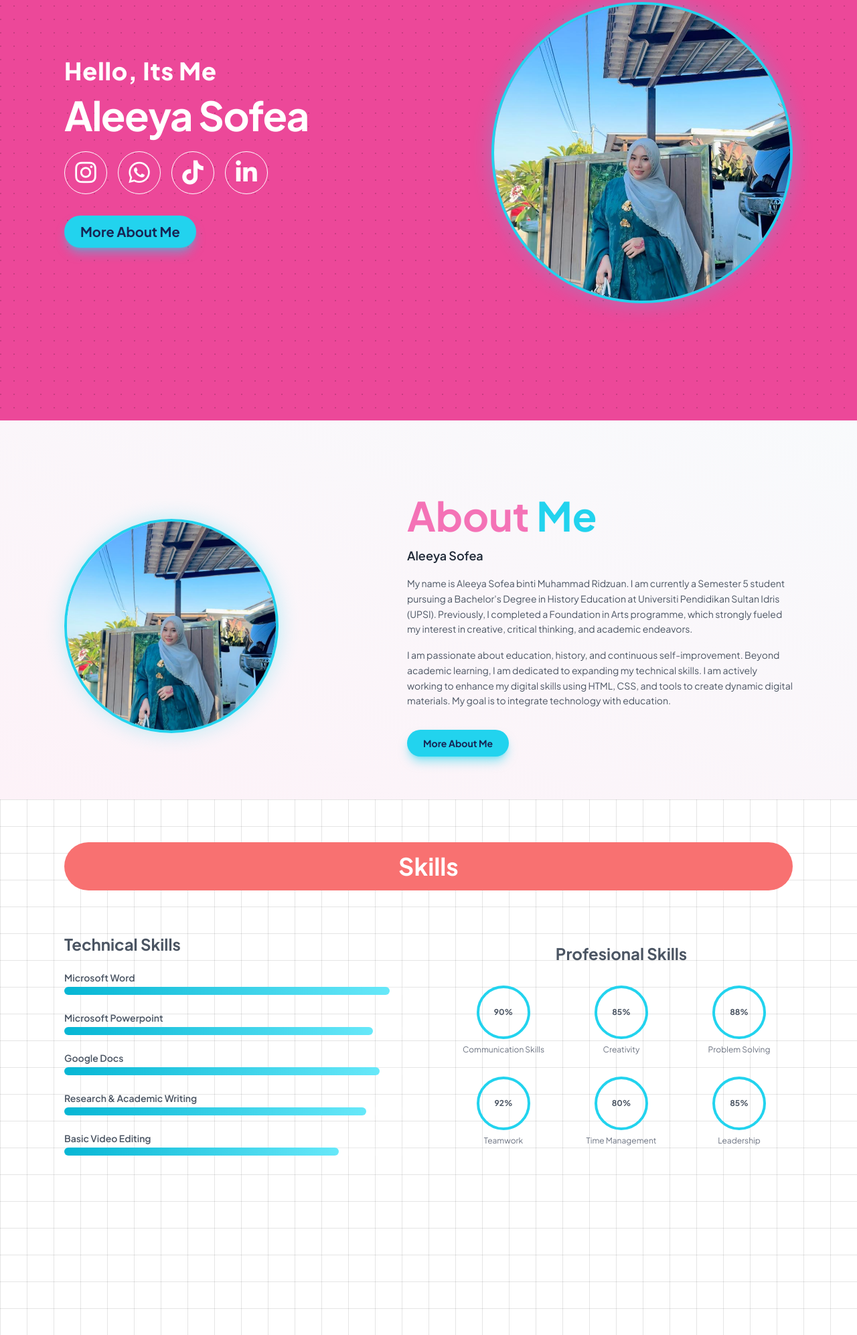
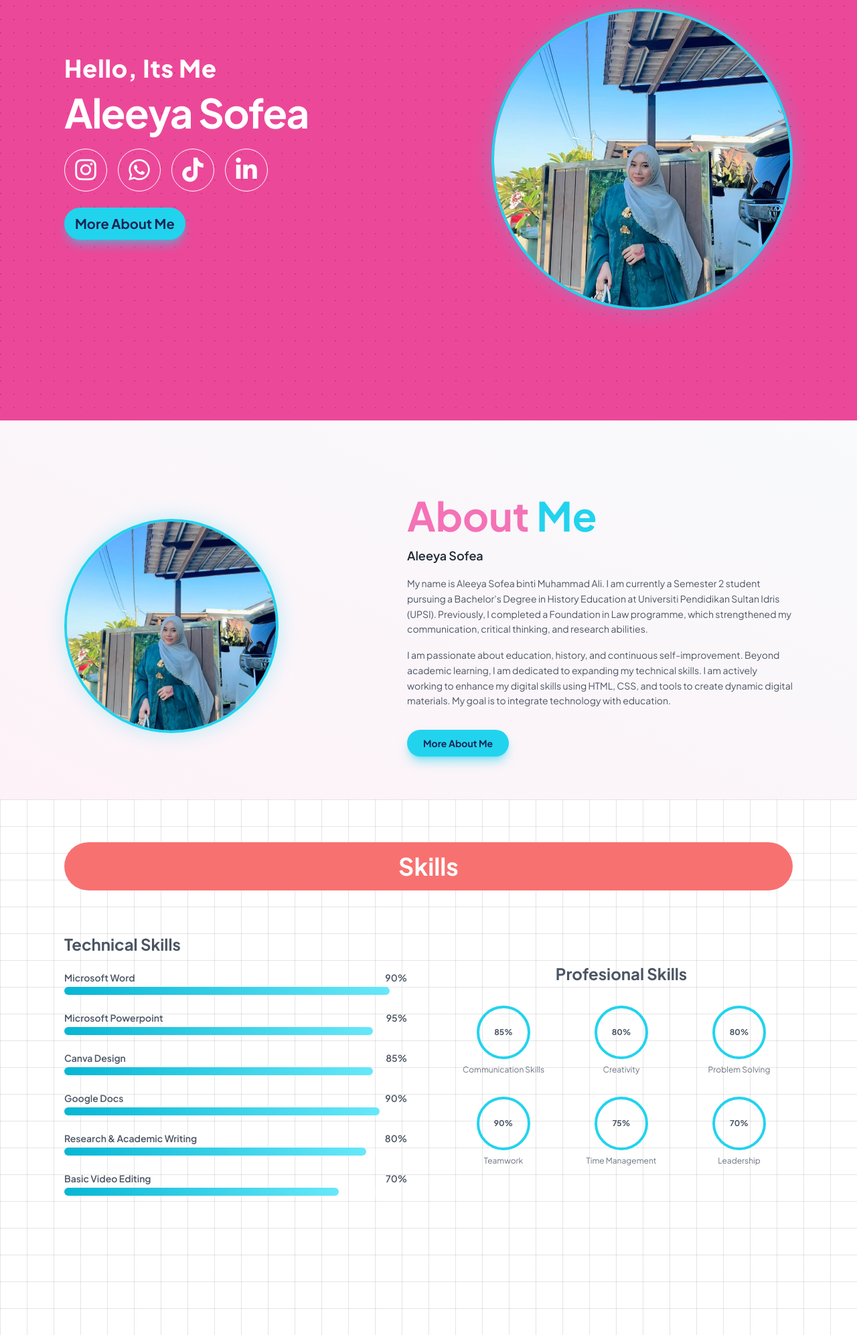
Before and after one commit to IkhwanNazri/aleeya-sofea-portfolio, a website: page index.html in a window 1280 px wide. Shown: the part 261-2255 px from the top of the page at 67% size. Drawn offline with nearby package versions, Linux system fonts and the light colour scheme.

Commit message:
updatelatest

```diff
--- a/index.html
+++ b/index.html
@@ -15,14 +15,29 @@
 </head>
 <body class="max-w-full text-white antialiased  ">
 
-    <nav class="sticky top-0 z-50 backdrop-blur-md  flex justify-between items-center w-full max-w-full mx-auto py-6 px-6 border-b border-white/5 ">
-        <div class="text-4xl tracking-wider font-black text-black">Portfolio</div>
-        <div class="flex space-x-6 text-md font-bold text-black  ">
-            <a href="#" class=" hover:text-cyan-400">Home</a>
+    <nav class="sticky top-0 z-50 backdrop-blur-md flex justify-between items-center w-full max-w-full mx-auto py-6 px-6 border-b border-white/5">
+        <div class="text-4xl tracking-wider font-bold text-pink-700">Aleeya Sofea</div>
+
+        <div class="hidden md:flex space-x-6 text-md font-bold text-black">
+            <a href="#" class="hover:text-cyan-400">Home</a>
             <a href="#about" class="hover:text-cyan-400">About</a>
             <a href="#skills" class="hover:text-cyan-400">Skills</a>
             <a href="#services" class="hover:text-cyan-400">Services</a>
             <a href="#projects" class="hover:text-cyan-400">Projects</a>
+        </div>
+
+        <button id="menu-btn" class="block md:hidden text-black focus:outline-none z-50">
+            <svg class="w-8 h-8" fill="none" stroke="currentColor" viewBox="0 0 24 24" xmlns="http://www.w3.org/2000/svg">
+                <path stroke-linecap="round" stroke-linejoin="round" stroke-width="2.5" d="M4 6h16M4 12h16M4 18h16"></path>
+            </svg>
+        </button>
+
+        <div id="mobile-menu" class="hidden absolute top-full left-0 w-full bg-white/95 backdrop-blur-md border-b border-gray-100 flex-col items-center space-y-4 py-6 text-md font-bold text-black shadow-lg shadow-gray-200/50">
+            <a href="#" class="hover:text-cyan-400 mobile-link">Home</a>
+            <a href="#about" class="hover:text-cyan-400 mobile-link">About</a>
+            <a href="#skills" class="hover:text-cyan-400 mobile-link">Skills</a>
+            <a href="#services" class="hover:text-cyan-400 mobile-link">Services</a>
+            <a href="#projects" class="hover:text-cyan-400 mobile-link">Projects</a>
         </div>
     </nav>
 
@@ -30,8 +45,8 @@
 
         <div class="relative z-10 flex flex-col-reverse md:flex-row items-center justify-between max-w-6xl mx-auto w-full my-auto">
             <div class="flex flex-col space-y-4 text-center md:text-left max-w-xl">
-                <p class="text-4xl font-black tracking-wide" data-aos="fade-up" data-aos-anchor-placement="top-bottom">Hello, Its Me</p>
-                <h1 class="text-8xl md:text-6xl font-bold tracking-tight" data-aos="fade-right" data-aos-duration="2500">Aleeya Sofea</h1>
+                <p class="mt-2 text-4xl font-black tracking-wide" data-aos="fade-up" data-aos-anchor-placement="top-bottom">Hello, Its Me</p>
+                <h1 class="mb-6 text-8xl md:text-6xl font-bold tracking-tight" data-aos="fade-right" data-aos-duration="2500">Aleeya Sofea</h1>
                 <div class="flex justify-center md:justify-start space-x-4 pt-2">
                     <a href="#" class="w-16 h-16 rounded-full border border-white flex items-center justify-center text-4xl hover:bg-white hover:text-pink-900 transition" data-aos="fade-up" data-aos-duration="3000"><i class="fab fa-instagram"></i></a>
                     <a href="#" class="w-16 h-16 rounded-full border border-white flex items-center justify-center text-4xl hover:bg-white hover:text-pink-900 transition" data-aos="fade-up" data-aos-duration="3000"><i class="fab fa-whatsapp"></i></a>
@@ -39,12 +54,12 @@
                     <a href="#" class="w-16 h-16 rounded-full border border-white flex items-center justify-center text-4xl hover:bg-white hover:text-pink-900 transition" data-aos="fade-up" data-aos-duration="3000"><i class="fab fa-linkedin-in"></i></a>
                 </div>
 
-                <div class="pt-4">
-                    <a href="#about" class="inline-block bg-cyan-400 text-blue-950 font-bold px-6 py-2.5 rounded-full shadow-lg shadow-cyan-400/50 hover:bg-cyan-300 transition text-xl">More About Me</a>
+                <div class="pt-2 pb-6 mb-10">
+                    <a href="#about" class="inline-block bg-cyan-400 text-blue-950 font-bold px-4 py-2.5 rounded-full shadow-lg shadow-cyan-400/50 hover:bg-cyan-300 transition text-xl">More About Me</a>
                 </div>
             </div>
 
-            <div class="relative z-10">
+            <div class="relative z-10 mt-5">
                 <div class="w-80 h-80 md:w-[450px] md:h-[450px] rounded-full overflow-hidden border-4 border-cyan-400 shadow-[0_0_30px_rgba(34,211,238,0.3)]">
                     <img src="./images/1.jpg" alt="Aleeya Sofea" class="w-full h-full object-cover">
                 </div>
@@ -66,7 +81,7 @@
                 <p class="text-gray-600 text-sm leading-relaxed" data-aos="fade-right"
      data-aos-offset="300"
      data-aos-easing="ease-in-sine">
-                    My name is Aleeya Sofea binti Muhammad Ridzuan. I am currently a Semester 5 student pursuing a Bachelor's Degree in History Education at Universiti Pendidikan Sultan Idris (UPSI). Previously, I completed a Foundation in Arts programme, which strongly fueled my interest in creative, critical thinking, and academic endeavors.
+                    My name is Aleeya Sofea binti Muhammad Ali. I am currently a Semester 2 student pursuing a Bachelor's Degree in History Education at Universiti Pendidikan Sultan Idris (UPSI). Previously, I completed a Foundation in Law programme, which strengthened my communication, critical thinking, and research abilities.
                 </p>
                 <p class="text-gray-600 text-sm leading-relaxed"data-aos="fade-left"
      data-aos-offset="300"
@@ -90,7 +105,7 @@
                   <h4 class="font-bold text-2xl">Technical Skills</h4>
                     <div>
                         <div class="flex justify-between mb-1 text-sm font-semibold">
-                            <span>Microsoft Word</span>
+                            <span>Microsoft Word</span>  <span class="">90%</span>
                         </div>
                         <div class="w-full bg-white/20 rounded-full h-3">
                             <div class="bg-gradient-to-r from-cyan-500 to-cyan-300 h-3 rounded-full" style="width: 95%"></div>
@@ -98,7 +113,7 @@
                     </div>
                     <div>
                         <div class="flex justify-between mb-1 text-sm font-semibold">
-                            <span>Microsoft Powerpoint</span>
+                            <span>Microsoft Powerpoint</span>  <span class="">95%</span>
                         </div>
                         <div class="w-full bg-white/20 rounded-full h-3">
                             <div class="bg-gradient-to-r from-cyan-500 to-cyan-300 h-3 rounded-full" style="width: 90%"></div>
@@ -106,7 +121,15 @@
                     </div>
                     <div>
                         <div class="flex justify-between mb-1 text-sm font-semibold">
-                            <span>Google Docs</span>
+                            <span>Canva Design</span>  <span class="">85%</span>
+                        </div>
+                        <div class="w-full bg-white/20 rounded-full h-3">
+                            <div class="bg-gradient-to-r from-cyan-500 to-cyan-300 h-3 rounded-full" style="width: 90%"></div>
+                        </div>
+                    </div>
+                    <div>
+                        <div class="flex justify-between mb-1 text-sm font-semibold">
+                            <span>Google Docs</span>  <span class="">90%</span>
                         </div>
                         <div class="w-full bg-white/20 rounded-full h-3">
                             <div class="bg-gradient-to-r from-cyan-500 to-cyan-300 h-3 rounded-full" style="width: 92%"></div>
@@ -114,7 +137,7 @@
                     </div>
                     <div>
                         <div class="flex justify-between mb-1 text-sm font-semibold">
-                            <span>Research & Academic Writing</span>
+                            <span class="">Research & Academic Writing</span> <span class="">80%</span>
                         </div>
                         <div class="w-full bg-white/20 rounded-full h-3">
                             <div class="bg-gradient-to-r from-cyan-500 to-cyan-300 h-3 rounded-full" style="width: 88%"></div>
@@ -122,7 +145,7 @@
                     </div>
                     <div>
                         <div class="flex justify-between mb-1 text-sm font-semibold">
-                            <span>Basic Video Editing</span>
+                            <span>Basic Video Editing</span> <span class="">70%</span>
                         </div>
                         <div class="w-full bg-white/20 rounded-full h-3">
                             <div class="bg-gradient-to-r from-cyan-500 to-cyan-300 h-3 rounded-full" style="width: 80%"></div>
@@ -134,37 +157,37 @@
                   <h4 class="font-bold text-2xl col-span-3 items-center">Profesional Skills</h4>
                     <div class="flex flex-col items-center">
                         <div class="relative w-20 h-20 flex items-center justify-center rounded-full border-4 border-cyan-400">
-                            <span class="text-xs font-bold">90%</span>
+                            <span class="text-xs font-bold">85%</span>
                         </div>
                         <span class="text-xs mt-2 text-gray-500">Communication Skills</span>
                     </div>
                     <div class="flex flex-col items-center">
                         <div class="relative w-20 h-20 flex items-center justify-center rounded-full border-4 border-cyan-400">
-                            <span class="text-xs font-bold">85%</span>
+                            <span class="text-xs font-bold">80%</span>
                         </div>
                         <span class="text-xs mt-2 text-gray-500">Creativity</span>
                     </div>
                     <div class="flex flex-col items-center">
                         <div class="relative w-20 h-20 flex items-center justify-center rounded-full border-4 border-cyan-400">
-                            <span class="text-xs font-bold">88%</span>
+                            <span class="text-xs font-bold">80%</span>
                         </div>
                         <span class="text-xs mt-2 text-gray-500">Problem Solving</span>
                     </div>
                     <div class="flex flex-col items-center">
                         <div class="relative w-20 h-20 flex items-center justify-center rounded-full border-4 border-cyan-400">
-                            <span class="text-xs font-bold">92%</span>
+                            <span class="text-xs font-bold">90%</span>
                         </div>
                         <span class="text-xs mt-2 text-gray-500">Teamwork</span>
                     </div>
                     <div class="flex flex-col items-center">
                         <div class="relative w-20 h-20 flex items-center justify-center rounded-full border-4 border-cyan-400">
-                            <span class="text-xs font-bold">80%</span>
+                            <span class="text-xs font-bold">75%</span>
                         </div>
                         <span class="text-xs mt-2 text-gray-500">Time Management</span>
                     </div>
                     <div class="flex flex-col items-center">
                         <div class="relative w-20 h-20 flex items-center justify-center rounded-full border-4 border-cyan-400">
-                            <span class="text-xs font-bold">85%</span>
+                            <span class="text-xs font-bold">70%</span>
                         </div>
                         <span class="text-xs mt-2 text-gray-500">Leadership</span>
                     </div>
@@ -228,8 +251,9 @@
             <h2 class="text-4xl font-bold text-center mb-16 text-gray-500">Latest Project</h2>
 
             <div class="flex flex-col md:flex-row items-center gap-8">
-                    <div class="w-full md:w-1/2 h-64 bg-black rounded-lg shadow-md overflow-hidden border border-white/10" data-aos="fade-right">
-                        <img src="./images/3.jpg" alt="Aleeya Sofea" class="w-full h-full object-cover">
+                    <div class="w-full md:w-1/2 rounded-lg shadow-md overflow-hidden border border-gray-200" data-aos="fade-right">
+
+                        <img src="./images/3.jpg" alt="Aleeya Sofea" class="w-full h-auto object-cover">
                     </div>
 
                     <div class="w-full md:w-1/2 space-y-2 text-left">
@@ -248,4 +272,23 @@
 <script>
   AOS.init();
 </script>
+<script>
+        const menuBtn = document.getElementById('menu-btn');
+        const mobileMenu = document.getElementById('mobile-menu');
+        const mobileLinks = document.querySelectorAll('.mobile-link');
+
+        // Fungsi buka/tutup menu bila butang hamburger diklik
+        menuBtn.addEventListener('click', () => {
+            mobileMenu.classList.toggle('hidden');
+            mobileMenu.classList.toggle('flex');
+        });
+
+        // Auto tutup balik menu mobile bila user klik mana-mana link (Home, About, dll)
+        mobileLinks.forEach(link => {
+            link.addEventListener('click', () => {
+                mobileMenu.classList.add('hidden');
+                mobileMenu.classList.remove('flex');
+            });
+        });
+    </script>
 </html>
```
Also changed, not shown: images/3.jpg.
